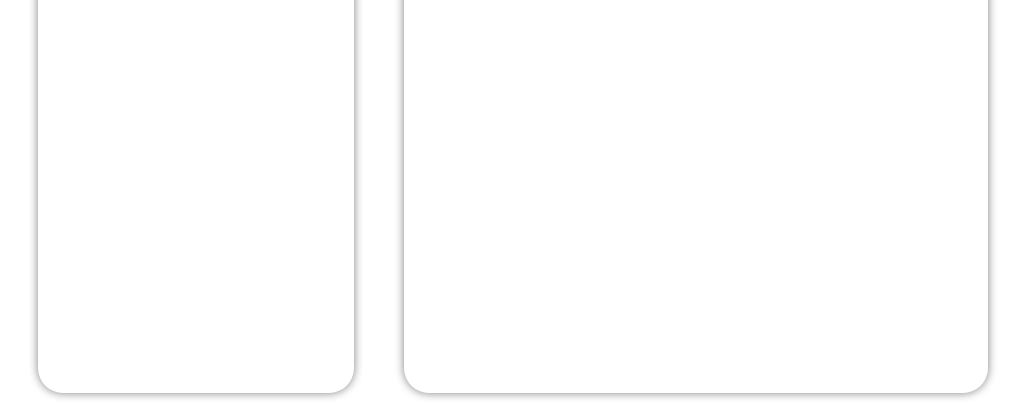
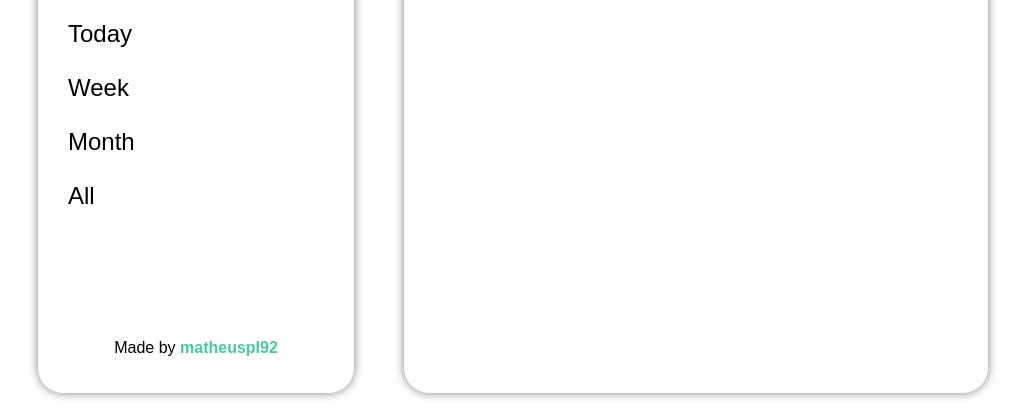
Before and after one commit to matheuspl92/todo-list, a website built with webpack: page dist/index.html in a window 1280 px wide. Shown: the part 382-800 px from the top of the page, without its empty margins (127-1152 px from the left). Built offline with nearby package versions, Linux system fonts and the light colour scheme.

Commit message:
Style side menu

```diff
--- a/src/modules/display.js
+++ b/src/modules/display.js
@@ -30,6 +30,60 @@ function loadPage(projectsArray) {
     logoTitle.id = 'logo-title';
     logoTitle.innerHTML = 'TiddyDo';
     logoContainer.appendChild(logoTitle);
+
+    const selectionContainer = document.createElement('div');
+    selectionContainer.id = 'selection-container';
+    sideMenu.appendChild(selectionContainer);
+
+    const myProjects = document.createElement('h2');
+    myProjects.id = 'my-projects';
+    myProjects.innerHTML = 'My projects';
+    selectionContainer.appendChild(myProjects);
+
+    const myTodos = document.createElement('h2');
+    myTodos.id = 'my-todos';
+    myTodos.innerHTML = 'My todos';
+    selectionContainer.appendChild(myTodos);
+
+    const todoContainer = document.createElement('div');
+    todoContainer.id = 'todo-container';
+    selectionContainer.appendChild(todoContainer);
+
+    const todayTodos = document.createElement('p');
+    todayTodos.id = 'today-todos';
+    todayTodos.classList.add('todo-selection');
+    todayTodos.innerHTML = 'Today';
+    todoContainer.appendChild(todayTodos);
+
+    const weekTodos = document.createElement('p');
+    weekTodos.id = 'week-todos';
+    weekTodos.classList.add('todo-selection');
+    weekTodos.innerHTML = 'Week';
+    todoContainer.appendChild(weekTodos);
+
+    const monthTodos = document.createElement('p');
+    monthTodos.id = 'month-todos';
+    monthTodos.classList.add('todo-selection');
+    monthTodos.innerHTML = 'Month';
+    todoContainer.appendChild(monthTodos);
+
+    const allTodos = document.createElement('p');
+    allTodos.id = 'all-todos';
+    allTodos.classList.add('todo-selection');
+    allTodos.innerHTML = 'All';
+    todoContainer.appendChild(allTodos);
+
+    const footer = document.createElement('p');
+    footer.id = 'footer';
+    footer.innerHTML = 'Made by ';
+    sideMenu.appendChild(footer);
+
+    const footerLink = document.createElement('a');
+    footerLink.id = 'footer-link';
+    footerLink.setAttribute('href', 'https://github.com/matheuspl92/todo-list')
+    footerLink.setAttribute('target', '_blank')
+    footerLink.innerHTML = 'matheuspl92';
+    footer.appendChild(footerLink);
 }
 
 export {loadPage};
--- a/src/style.css
+++ b/src/style.css
@@ -47,10 +47,23 @@ table {
 	border-spacing: 0;
 }
 
+/* COLORS */
+
+:root {
+	--primary: #45c9a5;
+	--primary-light: #45c9a685;
+	--primary-dark: #3bac8e;
+}
+
 /* BASIC ELEMENTS */
 
 h1 {
 	font-size: 3em;
+	font-weight: bold;
+}
+
+h2 {
+	font-size: 2em;
 	font-weight: bold;
 }
 
@@ -65,7 +78,8 @@ h1 {
 }
 
 #side-menu {
-	display: flex;
+	display: grid;
+	grid-template-rows: 100px 1fr 50px;
 	margin: 25px;
 	padding: 20px;
 	border-radius: 25px;
@@ -86,6 +100,7 @@ h1 {
 	display: flex;
 	align-items: center;
 	gap: 10px;
+	margin-bottom: 10vh;
 }
 
 #logo-img {
@@ -93,5 +108,51 @@ h1 {
 }
 
 #logo-title {
-	color: #45c9a5;
+	color: var(--primary);
 }
+
+#selection-container {
+	display: flex;
+	flex-direction: column;
+	justify-content: center;
+	gap: 20px;
+}
+
+#my-projects,
+.todo-selection {
+	padding: 10px;
+	border-radius: 10px;
+	transition: all .25s;
+}
+
+#my-todos {
+	padding: 10px;
+}
+
+#my-projects:hover,
+.todo-selection:hover {
+	cursor: pointer;
+	background-color: var(--primary-light);
+}
+
+#my-projects:active,
+.todo-selection:active {
+	background-color: var(--primary-dark);
+}
+
+#todo-container {
+	display: flex;
+	flex-direction: column;
+	gap: 10px;
+	font-size: 1.5em;
+}
+
+#footer {
+	place-self: center;
+}
+
+#footer-link {
+	text-decoration: none;
+	color: var(--primary);
+	font-weight: bold;
+}
```
Also changed, not shown: dist/index.bundle.js.
